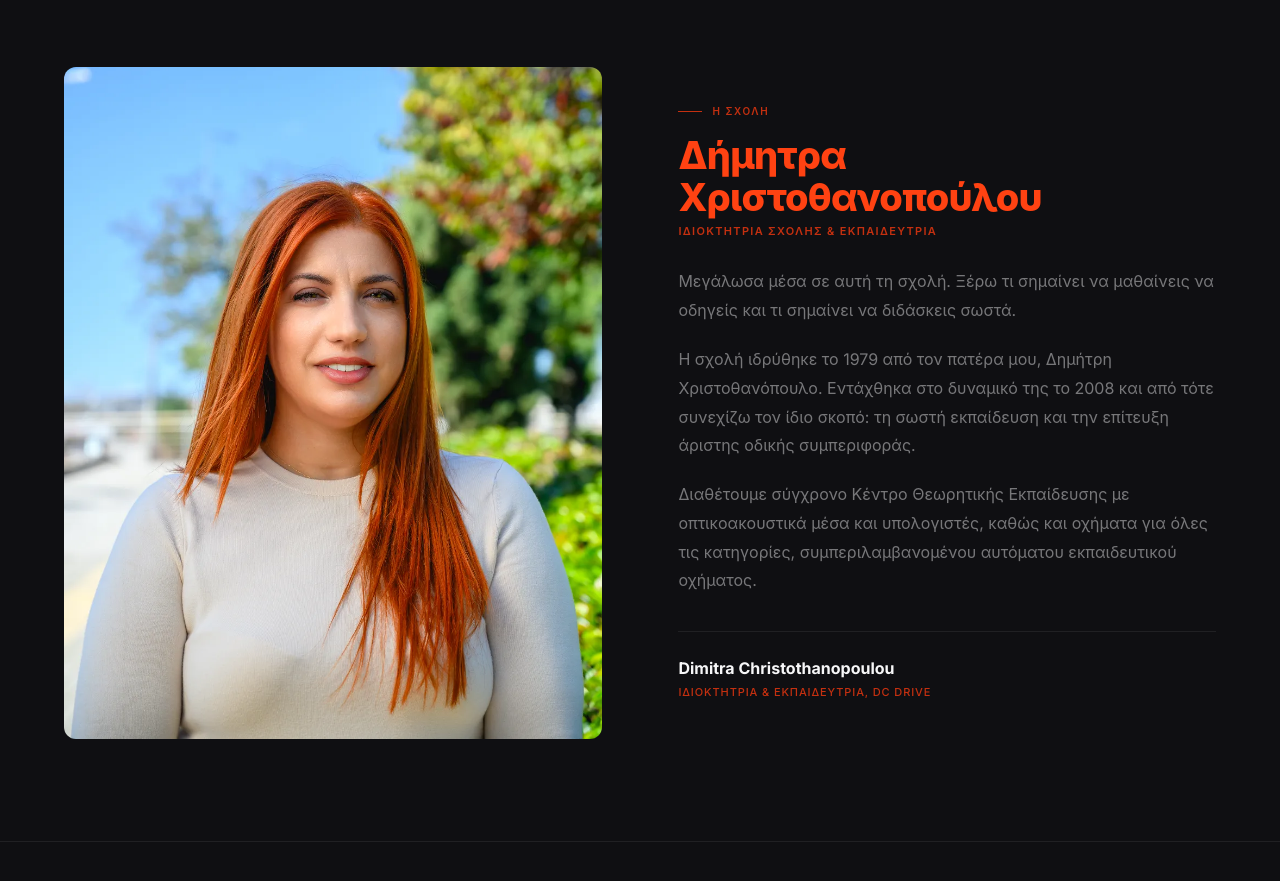
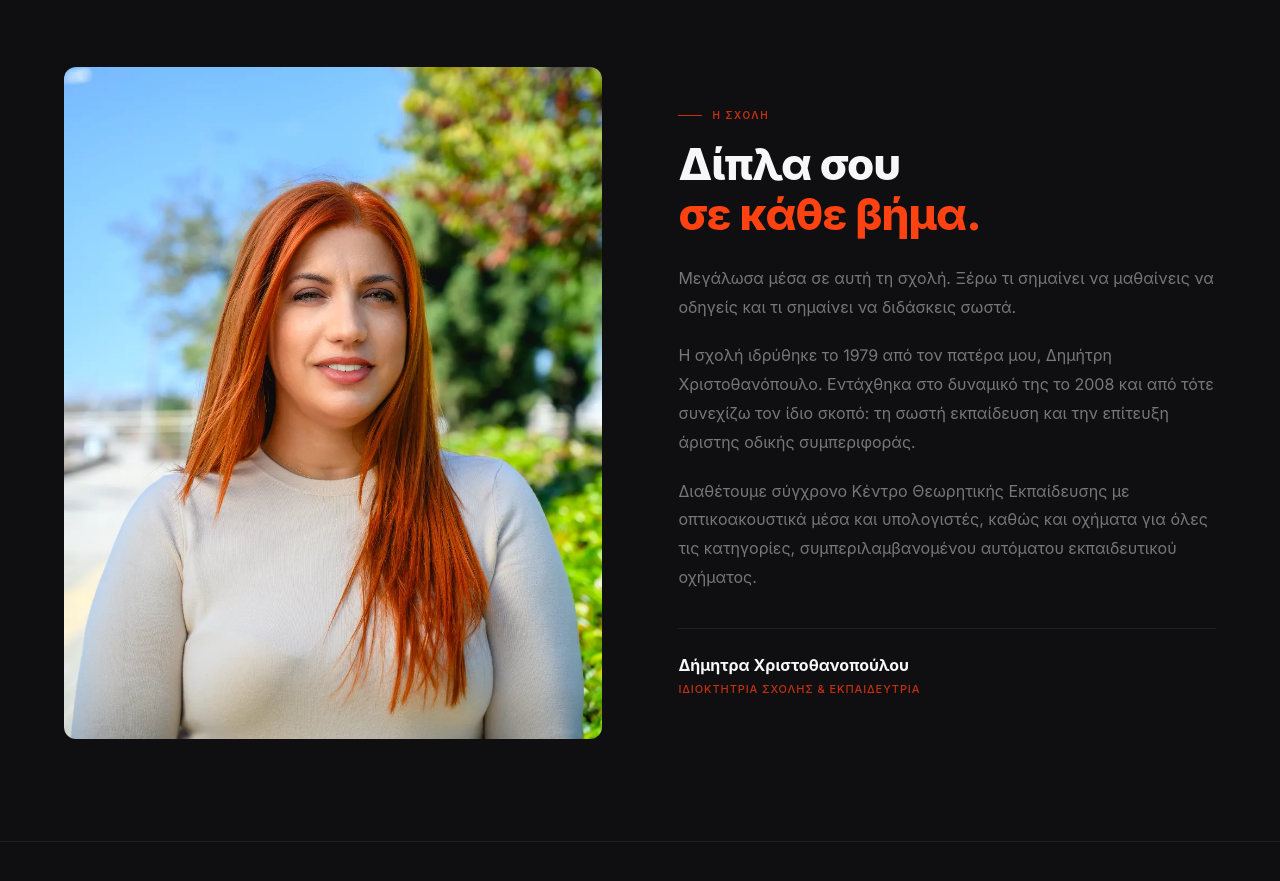
Before and after one commit to bmanologlou/dc26-next, a Next.js app: page / in a window 1280 px wide. Shown: the part 2800-3681 px from the top of the page. Built offline with nearby package versions, Linux system fonts and the light colour scheme.

Commit message:
Dimitra: restore section title, Greek name+title in signature

```diff
--- a/app/components/Dimitra.tsx
+++ b/app/components/Dimitra.tsx
@@ -51,19 +51,13 @@ export default function Dimitra() {
           </div>
 
           <h2 style={{
-            fontSize: 'clamp(24px, 3vw, 38px)', fontWeight: 800,
-            letterSpacing: '-0.02em', color: 'var(--color-red)',
-            lineHeight: 1.1, marginBottom: '4px',
+            fontSize: 'clamp(28px, 3.5vw, 44px)', fontWeight: 800,
+            letterSpacing: '-0.02em', color: 'var(--color-light)',
+            lineHeight: 1.15, marginBottom: '24px',
           }}>
-            Δήμητρα Χριστοθανοπούλου
+            Δίπλα σου<br />
+            <span style={{ color: 'var(--color-red)' }}>σε κάθε βήμα.</span>
           </h2>
-          <p style={{
-            fontSize: '11px', fontWeight: 600, letterSpacing: '0.12em',
-            textTransform: 'uppercase', color: 'var(--color-red-dark)',
-            marginBottom: '28px',
-          }}>
-            Ιδιοκτήτρια Σχολής &amp; Εκπαιδεύτρια
-          </p>
 
           <p style={{
             fontSize: 'clamp(14px, 1.6vw, 16px)', color: 'var(--color-muted)',
@@ -92,13 +86,13 @@ export default function Dimitra() {
             paddingTop: '24px', borderTop: '1px solid var(--color-border)',
           }}>
             <div style={{ fontSize: '16px', fontWeight: 700, color: 'var(--color-light)' }}>
-              Dimitra Christothanopoulou
+              Δήμητρα Χριστοθανοπούλου
             </div>
             <div style={{
               fontSize: '11px', color: 'var(--color-red-dark)',
               letterSpacing: '0.08em', textTransform: 'uppercase', fontWeight: 500,
             }}>
-              Ιδιοκτήτρια & Εκπαιδεύτρια, DC Drive
+              Ιδιοκτήτρια Σχολής &amp; Εκπαιδεύτρια
             </div>
           </div>
         </motion.div>
```
